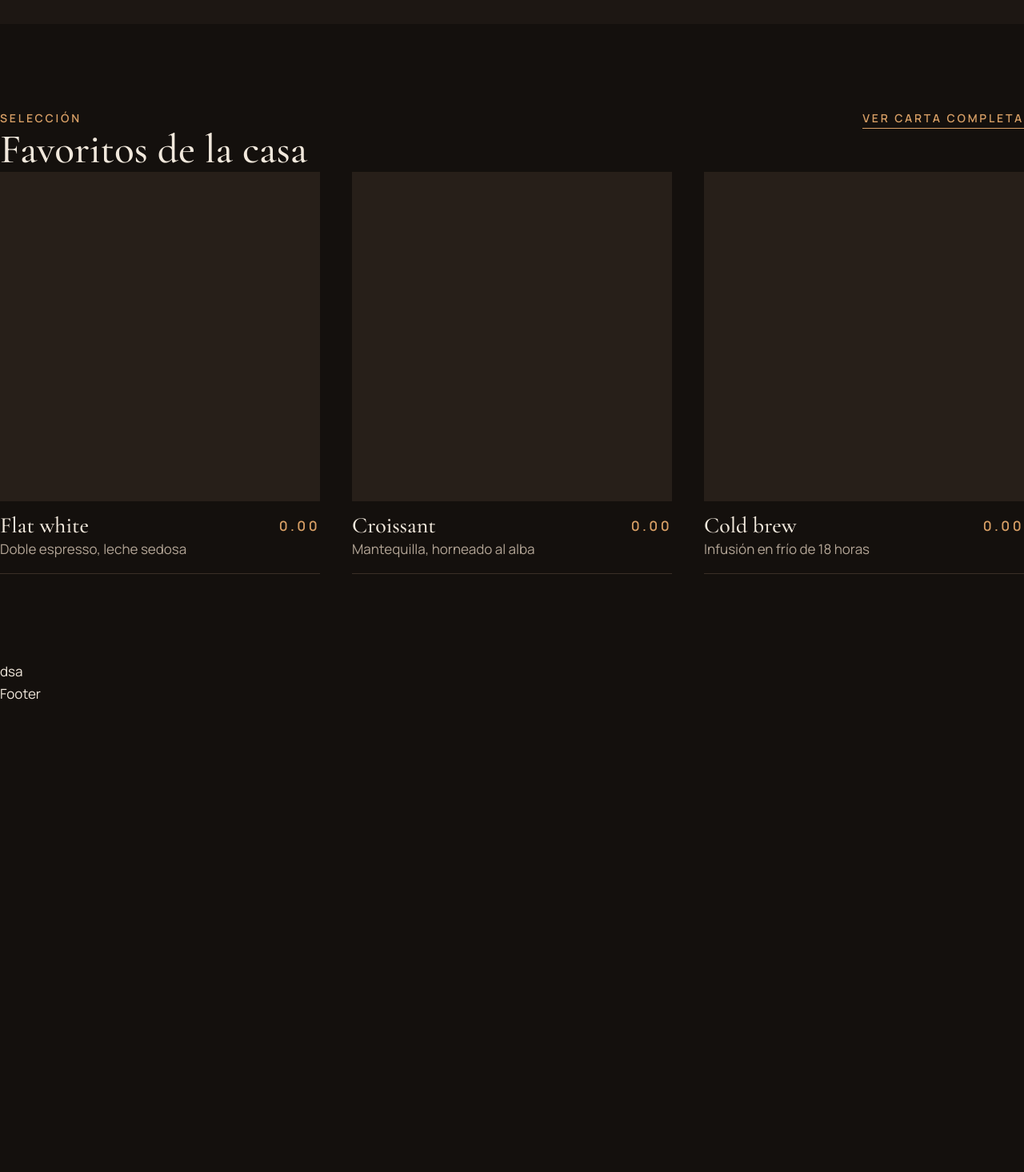
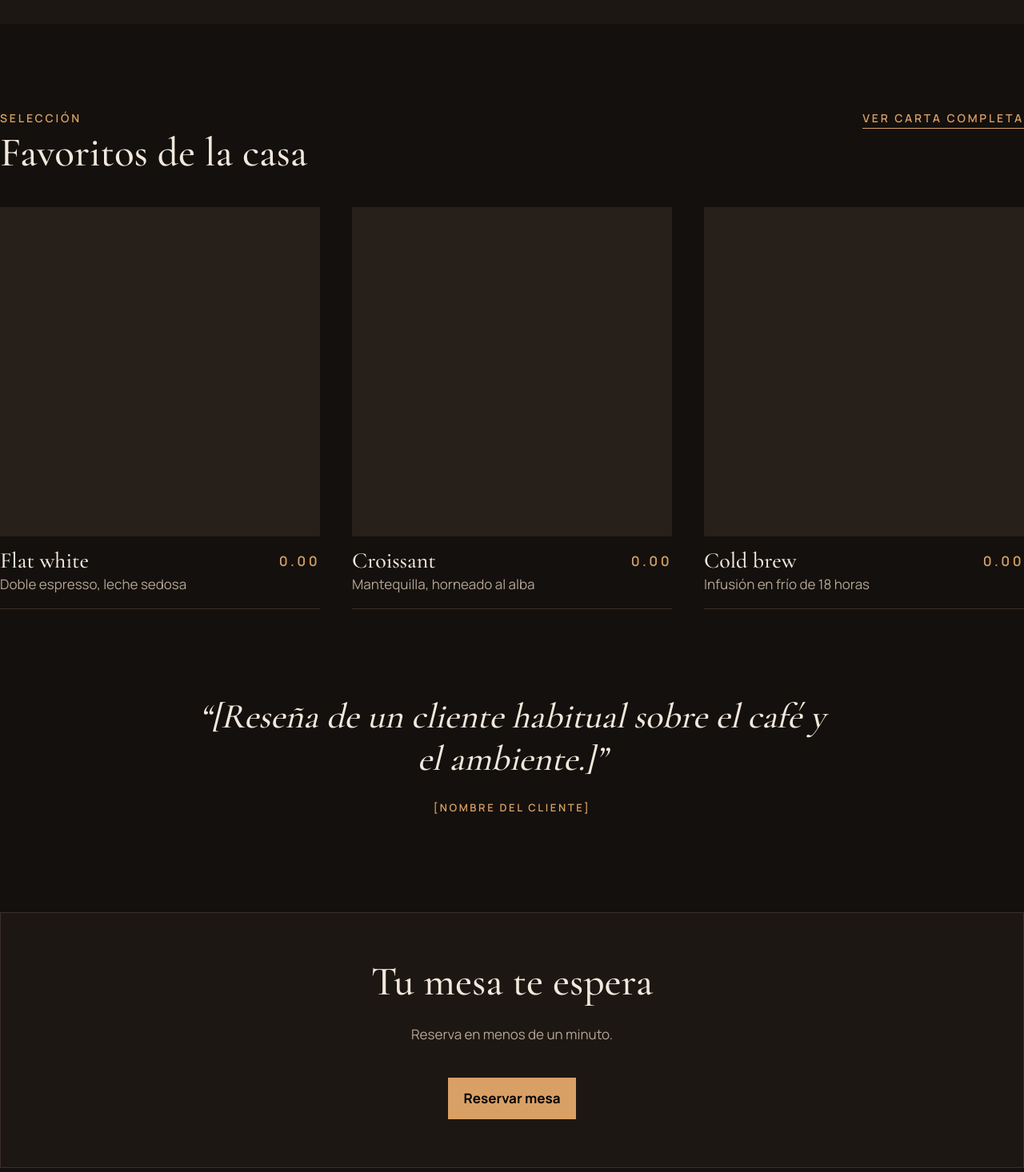
Before and after one commit to asanchezloaiza274-cell/coffee, a React (Vite) app: page / in a window 1280 px wide. Shown: the part 1020-2486 px from the top of the page at 80% size. Before the commit the page ends 1902 px from the top, so only its background shows below. Built offline with nearby package versions, Linux system fonts and the light colour scheme.

Commit message:
Secciones favoritos y testimonios

```diff
--- a/src/components/home/Favorites.tsx
+++ b/src/components/home/Favorites.tsx
@@ -24,8 +24,8 @@ const favorites = [
 
 export default function Favorites() {
   return (
-    <section className="flex flex-col py-27">
-      <div className="flex flex-col">
+    <section className="flex flex-col gap-10 py-27">
+      <div className="flex flex-col gap-1">
         <div className="flex justify-between">
           <span className="uppercase font-semibold tracking-[0.2em] text-accent text-sm">
             Selección
--- a/src/components/home/Review.tsx
+++ /dev/null
@@ -1,9 +0,0 @@
-export default function Review() {
-    return (
-
-        <section>
-            <h1>dsa</h1>
-        </section>
-
-    )
-}
--- /dev/null
+++ b/src/components/home/Table.tsx
@@ -0,0 +1,18 @@
+import { Link } from "react-router-dom";
+
+export default function Table() {
+  return (
+    <section className="flex flex-col gap-2 border border-line bg-surface  items-center py-15 mt-30">
+      <h2 className="font-display text-[clamp(2.25rem,4vw,3.25rem)] font-medium leading-[1.05]">
+        Tu mesa te espera
+      </h2>
+      <p className="mb-8 mt-4 text-muted">Reserva en menos de un minuto.</p>
+      <Link
+        to="/reservations"
+        className="bg-accent text-black font-bold py-3 px-5"
+      >
+        Reservar mesa
+      </Link>
+    </section>
+  );
+}
--- /dev/null
+++ b/src/components/home/Testimonial.tsx
@@ -0,0 +1,12 @@
+export default function Review() {
+  return (
+    <section className="flex flex-col items-center">
+      <blockquote className="mx-auto max-w-205 font-display text-[clamp(1.75rem,3.5vw,2.75rem)] font-medium italic leading-[1.2] text-center">
+        “[Reseña de un cliente habitual sobre el café y el ambiente.]”
+      </blockquote>
+      <figcaption className="mt-6 text-[13px] font-semibold uppercase tracking-[0.2em] text-accent">
+        [Nombre del cliente]
+      </figcaption>
+    </section>
+  );
+}
--- a/src/pages/Home.tsx
+++ b/src/pages/Home.tsx
@@ -1,5 +1,6 @@
 import Favorites from "../components/home/Favorites";
-import Review from "../components/home/Review";
+import Table from "../components/home/Table";
+import Testimonial from "../components/home/Testimonial";
 import Welcome from "../components/home/Welcome";
 
 export default function Home() {
@@ -7,7 +8,8 @@ export default function Home() {
     <>
       <Welcome />
       <Favorites />
-      <Review />
+      <Testimonial />
+      <Table />
     </>
   );
 }
```
